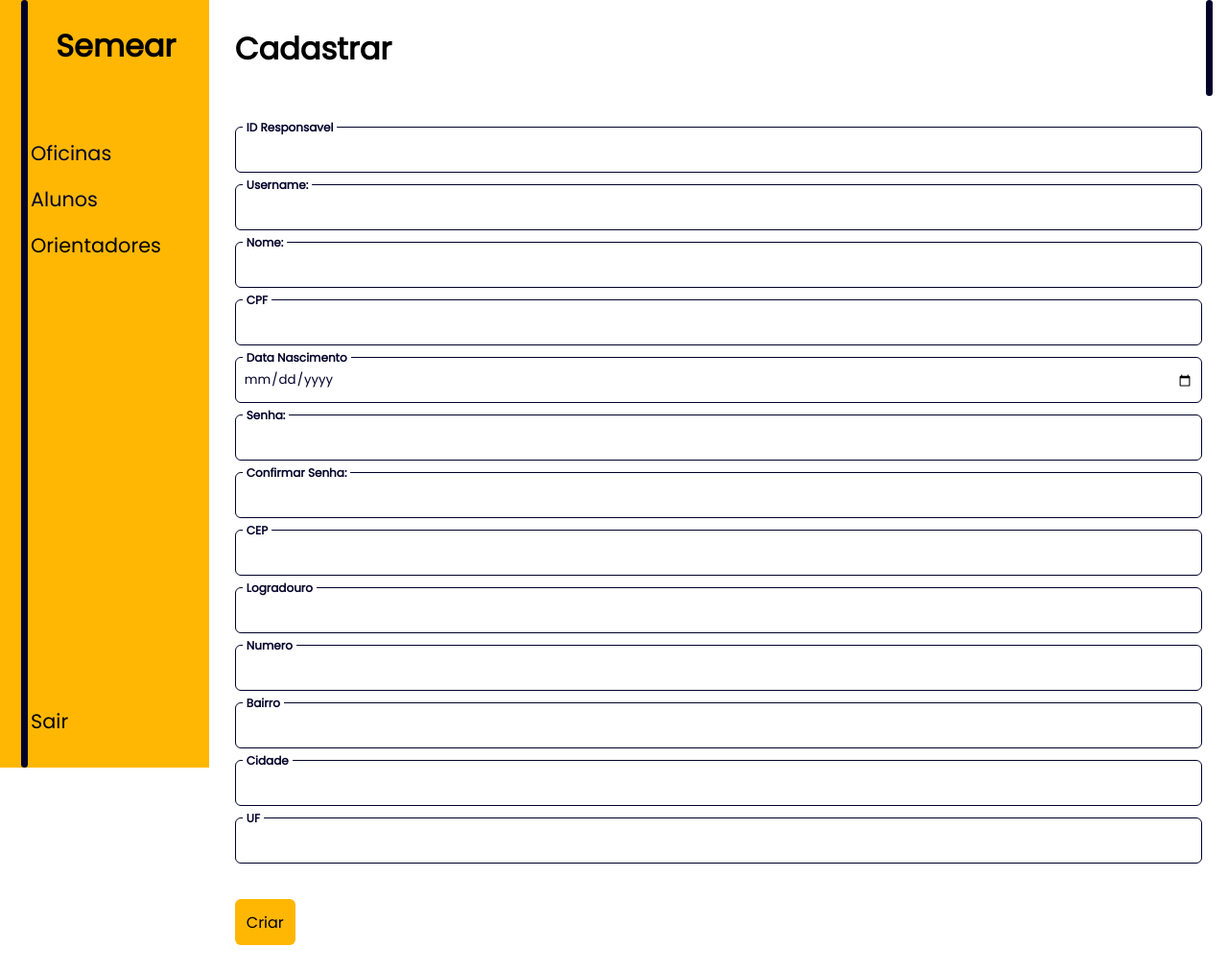
After one commit to vitorvk2/Semear-ong, a Django app: template site/core/templates/alunos/create.html in a window 1280 px wide. The commit adds this page. Shown: the whole page at 96% size. Run offline with Django 3.2, Linux system fonts and the light colour scheme; the template is opened without the code that fills it, so the values that code supplies are empty; parts of the project's set-up code (start-up, migrations or seed data) failed here and were passed over.

Commit message:
CR - Aluno
No Create foi implementado a API do ViaCEP para busca automatizada dos demais dados do endereço.

```diff
--- /dev/null
+++ b/site/alunos/urls.py
@@ -0,0 +1,9 @@
+from django.urls import path
+from . import views
+
+
+urlpatterns = [
+    path('list/', views.listagem),
+    path('detail/<str:id>/', views.detalhes),
+    path('create/', views.create),
+]
--- /dev/null
+++ b/site/core/static/js/aluno/aluno_create.js
@@ -0,0 +1,51 @@
+const id = document.querySelector("#uid").value
+
+
+
+document.querySelector("#create").addEventListener("click", () => {
+    let data = {
+        "responsavel": parseInt(document.querySelector("form input[name=responsavel]").value),
+        "username": document.querySelector("form input[name=username]").value,
+        "nome": document.querySelector("form input[name=nome]").value,
+        "cpf": document.querySelector("form input[name=cpf]").value,
+        "data_nasc": document.querySelector("form input[name=data_nasc]").value,
+        "senha": document.querySelector("form input[name=password]").value,
+        "cep": parseInt(document.querySelector("form input[name=cep]").value),
+        "endereco": document.querySelector("form input[name=logradouro]").value,
+        "numero": parseInt(document.querySelector("form input[name=numero]").value),
+        "bairro": document.querySelector("form input[name=bairro]").value,
+        "cidade": document.querySelector("form input[name=cidade]").value,
+        "uf": document.querySelector("form input[name=uf]").value
+    }
+
+    request_auth(`/api/aluno/create/`, "POST", data)
+})
+
+async function buscarCep(event) {
+    let cont = 0;
+    let input = event.target.value;
+    let cep = input.match(/\d+/g).join('');
+
+    let res = await fetch("https://viacep.com.br/ws/" + cep + "/json");
+    if (res.status == 200) {
+        let endereco = await res.json();
+        let cidade = document.querySelector("form input[name=cidade]");
+        cidade.value = endereco.localidade;
+        let uf = document.querySelector("form input[name=uf]");
+        uf.value = endereco.uf;
+        let bairro = document.querySelector("form input[name=bairro]");
+        bairro.value = endereco.bairro;
+        let logradouro = document.querySelector("form input[name=logradouro]");
+        logradouro.value = endereco.logradouro;
+        let numero = document.querySelector("form input[name=numero]");
+
+        if (bairro.value == "") {
+            bairro.focus();
+        } else if (logradouro.value == "") {
+            logradouro.focus();
+        } else if (numero.value == "") {
+            numero.focus();
+        }
+        console.log(numero.value);
+    }
+}
--- /dev/null
+++ b/site/core/templates/alunos/create.html
@@ -0,0 +1,115 @@
+{% extends 'base.html' %}
+
+{% block app %}
+    <input type="hidden" value="{{id}}" hidden id="uid">
+    <div class="tales">
+        <h1>Cadastrar</h1>
+        <br>
+        <div class="actions">
+            <div></div>
+        </div>
+    </div>
+    <div class="content">
+        <form>
+            <div class="form-group">
+                <div class="input__hero">
+                    <input class="input" type="text" name="responsavel">
+                    <small id="sIDRespReg" class="form-text text-danger"></small>
+                    <label>ID Responsavel</label>
+                </div>
+            </div>
+            <div class="form-group">
+                <div class="input__hero">
+                    <input class="input" type="text" name="username">
+                    <small id="sUserReg" class="form-text text-danger"></small>
+                    <label>Username: </label>
+                </div>
+            </div>
+            <div class="form-group">
+                <div class="input__hero">
+                    <input class="input" type="text" name="nome">
+                    <small id="sNomeReg" class="form-text text-danger"></small>
+                    <label>Nome: </label>
+                </div>
+            </div>
+            <div class="form-group">
+                <div class="input__hero">
+                    <input class="input" type="number" name="cpf">
+                    <small id="sDataReg" class="form-text text-danger"></small>
+                    <label>CPF</label>
+                </div>
+            </div>
+            <div class="form-group">
+                <div class="input__hero">
+                    <input class="input" type="date" name="data_nasc">
+                    <small id="sDataReg" class="form-text text-danger"></small>
+                    <label>Data Nascimento</label>
+                </div>
+            </div>
+            <div class="form-group">
+                <div class="input__hero">
+                    <input class="input" type="password" name="password">
+                    <small id="sSenhaReg" class="form-text text-danger"></small>
+                    <label>Senha: </label>
+                </div>
+            </div>
+            <div class="form-group">
+                <div class="input__hero">
+                    <input class="input" type="password" name="confirmPassword">
+                    <small id="sConfSenhaReg" class="form-text text-danger"></small>
+                    <label>Confirmar Senha: </label>
+                </div>
+            </div>
+            <div class="form-group">
+                <div class="input__hero">
+                    <input type="number" class="input" id="inputs" name="cep" onfocusout="buscarCep(event)" required>
+                    <small id="sCepReg" class="form-text text-danger"></small>
+                    <label for="floatingInput">CEP</label>
+                </div>
+            </div>
+            <div class="form-group">
+                <div class="input__hero">
+                    <input type="text" class="input" id="inputs" name="logradouro"  required>
+                    <small id="sLogReg" class="form-text text-danger"></small>
+                    <label for="floatingInput">Logradouro</label>
+                </div>
+            </div>
+            <div class="form-group">
+                <div class="input__hero">
+                    <input type="number" class="input" id="inputs" name="numero"  required>
+                    <small id="sNumReg" class="form-text text-danger"></small>
+                    <label for="floatingInput">Numero</label>
+                </div>
+            </div>
+            <div class="form-group">
+                <div class="input__hero">
+                    <input type="text" class="input" id="inputs" name="bairro" required>
+                    <small id="sBaiReg" class="form-text text-danger"></small>
+                    <label for="floatingInput">Bairro</label>
+                </div>
+            </div>
+            <div class="form-group">
+                <div class="input__hero">
+                    <input type="text" class="input" id="inputs" name="cidade" required>
+                    <small id="sCidReg" class="form-text text-danger"></small>
+                    <label for="floatingInput">Cidade</label>
+                </div>
+            </div>
+            <div class="form-group">
+                <div class="input__hero">
+                    <input type="text" class="input" id="inputs" name="uf" required>
+                    <small id="sUfReg" class="form-text text-danger"></small>
+                    <label for="floatingInput">UF</label>
+                </div>
+            </div>
+            <br>
+            <button class="main__button" type="button" id="create">
+                Criar
+            </button>
+        </form>
+    </div>
+{% endblock app %}
+
+{% block script %}
+    <script src="/static/js/aluno/aluno_create.js"></script>
+{% endblock script %}
--- a/site/core/templates/base.html
+++ b/site/core/templates/base.html
@@ -19,7 +19,9 @@
                 <a href="/oficinas/list/">
                     <li {% if active == 'oficinas' %}class="active"{% endif %}>Oficinas</li>
                 </a>
-                <li {% if active == 'alunos' %}class="active"{% endif %}>Alunos</li>
+                <a href="/alunos/list/">
+                    <li {% if active == 'alunos' %}class="active"{% endif %}>Alunos</li>
+                </a>
                 <li {% if active == 'orientadores' %}class="active"{% endif %}>Orientadores</li>
                 <li class="exit">Sair</li>
             </ul>
--- a/site/semear_ong/urls.py
+++ b/site/semear_ong/urls.py
@@ -5,4 +5,5 @@ urlpatterns = [
     path('', include('core.urls')),
     path('oficinas/', include('oficinas.urls')),
     path('chamada/', include('chamada.urls')),
+    path('alunos/', include('alunos.urls')),
 ]
```
Also changed, not shown: site/alunos/views.py (+15 -1 lines), site/core/static/js/aluno/aluno_detalhes.js (added, +18 -0 lines), site/core/static/js/aluno/aluno_listagem.js (added, +32 -0 lines), site/core/templates/alunos/detalhes.html (added, +55 -0 lines), site/core/templates/alunos/listagem.html (added, +16 -0 lines).
